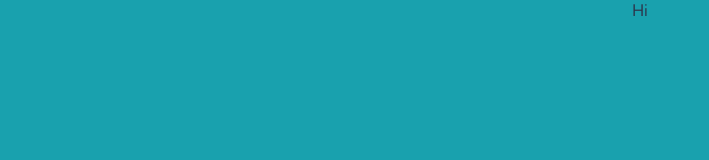
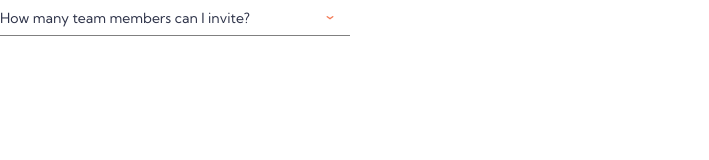
Before and after one commit to SharonJseg/faq-accordion-card, a React app: page / in a window 1280 px wide. Shown: the whole page, without its empty margins (0-709 px from the left). Built offline with nearby package versions, Linux system fonts and the light colour scheme; a web font is replaced by a local one.

Commit message:
Update: accordion item functionality

```diff
--- /dev/null
+++ b/src/components/Accordion/Accordion.css
@@ -0,0 +1,56 @@
+.accordion {
+  max-width: 350px;
+  list-style: none;
+  background: #fff;
+}
+
+.accordion__title {
+  display: flex;
+  align-items: center;
+  height: 35px;
+  background: #fff;
+  cursor: pointer;
+  user-select: none;
+}
+
+.accordion__title-text {
+  font-size: 14px;
+  font-weight: 400;
+}
+
+.accordion__title-text_bold {
+  font-weight: 700;
+}
+
+.accordion__item-icon {
+  width: 8px;
+  height: 4px;
+  margin-left: auto;
+  margin-right: 16px;
+}
+
+.accordion__item-icon_flipped {
+  transform: rotate(180deg);
+}
+
+.accordion__content {
+  font-size: 12px;
+  line-height: 18px;
+  height: 0;
+  visibility: hidden;
+  opacity: 0;
+  transform: translateY(15%);
+  transition: 0.2s all ease;
+}
+
+.accordion__content_show {
+  transform: translateY(0%);
+  height: 50px;
+  visibility: visible;
+  opacity: 100%;
+}
+
+.accordion__content-container {
+  /* height: 50px; */
+  border-bottom: 1px solid gray;
+}
--- /dev/null
+++ b/src/components/Accordion/Accordion.js
@@ -0,0 +1,51 @@
+import React, { useState } from 'react';
+import './Accordion.css';
+import arrowdown from '../../images/icon-arrow-down.svg';
+
+function Accordion() {
+  const [isActive, setIsActive] = useState(false);
+
+  return (
+    <ul className='accordion'>
+      <li className='accordion__item'>
+        <div
+          className='accordion__title'
+          onClick={() => setIsActive(!isActive)}
+        >
+          <h3
+            className={`${
+              isActive
+                ? 'accordion__title-text accordion__title-text_bold'
+                : 'accordion__title-text'
+            }`}
+          >
+            How many team members can I invite?
+          </h3>
+          <img
+            src={arrowdown}
+            alt='arrow'
+            className={`${
+              isActive
+                ? 'accordion__item-icon accordion__item-icon_flipped'
+                : 'accordion__item-icon'
+            }`}
+          />
+        </div>
+        <div className='accordion__content-container'>
+          <p
+            className={`${
+              isActive
+                ? 'accordion__content accordion__content_show'
+                : 'accordion__content'
+            }`}
+          >
+            No more than 2GB. All files in your account must fit your allotted
+            storage space.
+          </p>
+        </div>
+      </li>
+    </ul>
+  );
+}
+
+export default Accordion;
--- a/src/components/App/App.css
+++ b/src/components/App/App.css
@@ -1,4 +1,4 @@
-.App {
+/* .App {
   text-align: center;
 }
 
@@ -35,4 +35,4 @@
   to {
     transform: rotate(360deg);
   }
-}
+} */
--- a/src/components/App/App.js
+++ b/src/components/App/App.js
@@ -1,7 +1,12 @@
+import Accordion from '../Accordion/Accordion';
 import './App.css';
 
 function App() {
-  return <div className='App'>Hi</div>;
+  return (
+    <div className='App'>
+      <Accordion />
+    </div>
+  );
 }
 
 export default App;
--- a/src/vendors/reset.css
+++ b/src/vendors/reset.css
@@ -33,7 +33,8 @@ p {
 }
 
 body {
-  background-color: var(--clr-background);
+  /* background-color: var(--clr-background); */
+  background-color: #fff;
   font-family: var(--ff);
   color: var(--clr-dark-gray);
   width: 100%;
```
Also changed, not shown: README.md, 1 other file.
